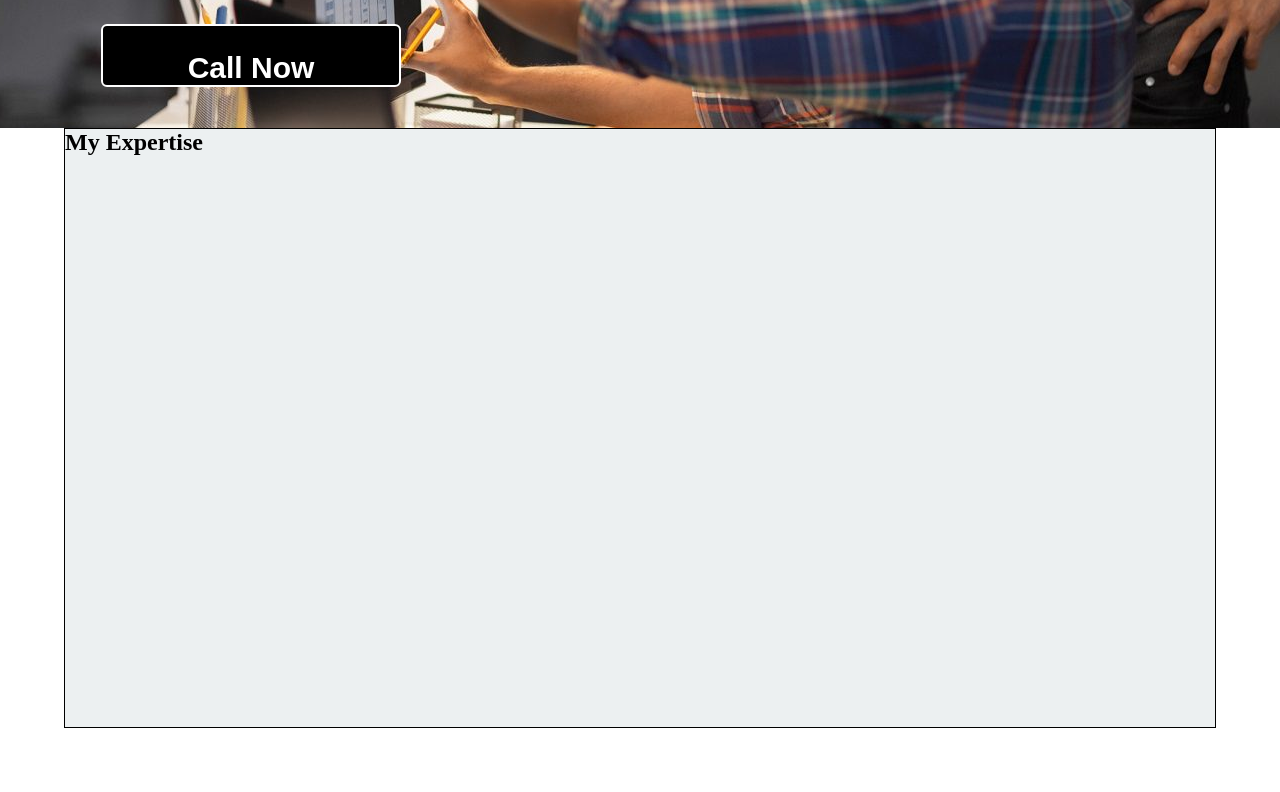
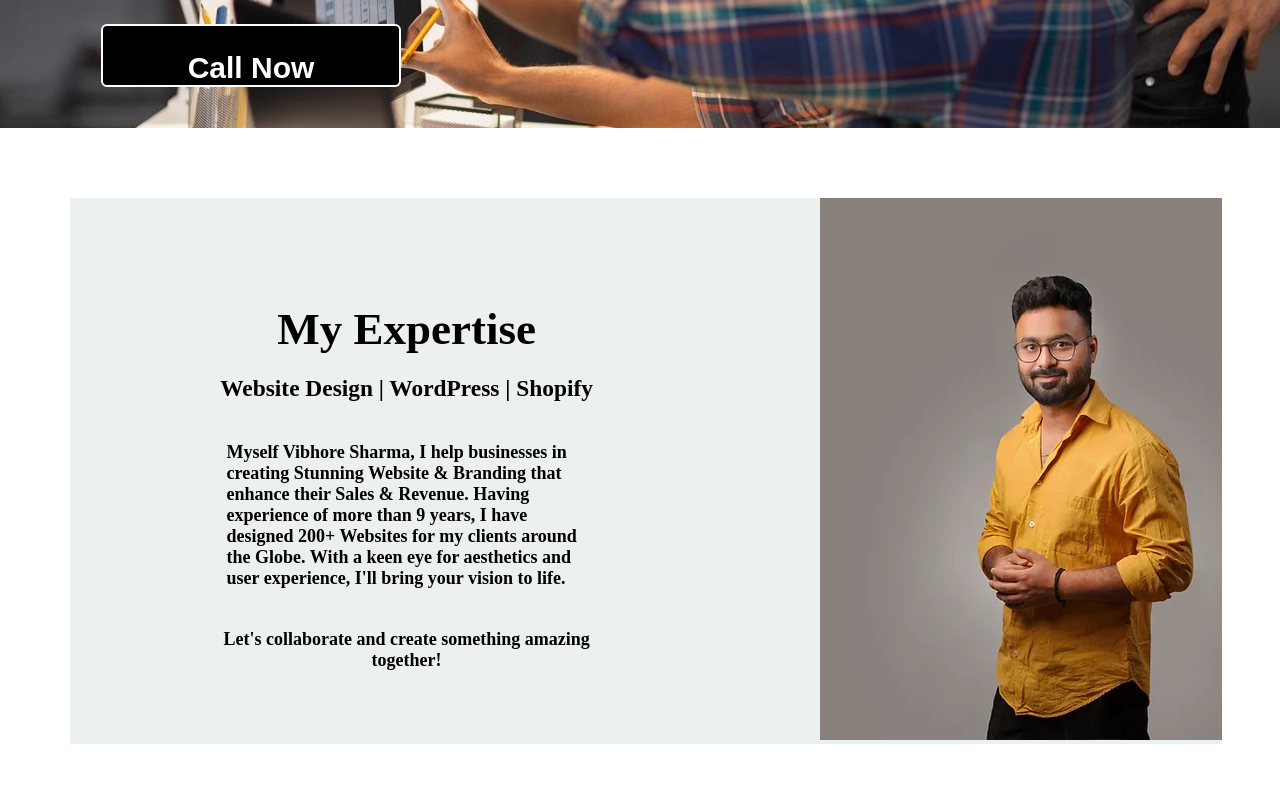
Before and after one commit to Im-Jatin459/traning-course, a plain HTML site: page index.html in a window 1280 px wide. Shown: the part 488-1280 px from the top of the page. Before the commit the page ends 1216 px from the top, so only its background shows below. Drawn offline with Linux system fonts and the light colour scheme.

Commit message:
new commit

```diff
--- a/css/traning.css
+++ b/css/traning.css
@@ -94,11 +94,43 @@ main .bg-image .bg-col .cl:hover{
 /* bg end */
 /* expertise start */
 main .expertse-part{
+    background-color: #ecf0f1;
+    width: 90%;
+    margin: 70px 70px;
+    display: flex;
+    column-gap: 20%;
+    padding-left: 10%;
+}
+main .expertse-part .col-1{
+    width: 50%;
+    margin-top: 80px;
+}
+main .expertse-part.expertse-part .col-1 .text-ex{
+    padding-top: 25px;
+    text-align: center;
+    font-size: 30px;
+    font-weight: bold
+}
+main .expertse-part.expertse-part .col-1 .web-dg{
+    padding: 20px;
+    text-align: center;
+    font-size: 20px;
+}
+main .expertse-part.expertse-part .col-1 .stunning-text{
+    width:400px;
+    padding: 20px;
+    margin: auto;
+    font-size: 18px;
+    font-weight: bold;
+}
+main .expertse-part.expertse-part .col-1 .collaborate{
+    padding: 20px;
+    text-align: center;
+    font-size: 18px;
+}
+main .my-work{
+    height: 1000px;
+    background-color: #b2bec3;
     border: 1px black solid;
-    background-color: #ecf0f1;
-    height: 600px;
-    width: 90%;
-    margin: auto;
 }
-
 /* expertise end */
--- a/index.html
+++ b/index.html
@@ -46,16 +46,40 @@
         <!-- bg image end -->
         <!-- my expertise strat-->
         <div class="expertse-part">
-                <div class="expertse-text">
-                    <div class="expertse-text ex">
+            <div class="col-1">
+                <div class="text-ex">
                     <h2>
                         My Expertise
                     </h2>
                 </div>
+                <div class="web-dg">
+                    <h3>
+                        Website Design | WordPress | Shopify
+                    </h3>
                 </div>
-                <div class="expertse-img"></div>
+                <div class="stunning-text">
+                    <span>
+                        Myself Vibhore Sharma, I help businesses in creating Stunning Website & Branding that enhance their Sales & Revenue. Having experience of more than 9 years, I have designed 200+ Websites for my clients around the Globe. With a keen eye for aesthetics and user experience, I'll bring your vision to life.
+                    </span>
+                </div>
+                <div class="collaborate">
+                    <h4>
+                        Let's collaborate and create something amazing together!
+                    </h4>
+                </div>
+            </div>
+            <div class="col-2">
+                <img src="images/photo.webp" alt="">
+            </div>
         </div>
         <!-- my expertise end -->
+
+        <!-- my recent work strat -->
+        <div class="my-work">
+
+
+        </div>
+        <!-- my recent work end -->
 
     </main>
 
```
Also changed, not shown: images/DailyPaperClothing.webp (added), images/photo.webp (added). Lines whose indentation alone changed are shown as unchanged.
